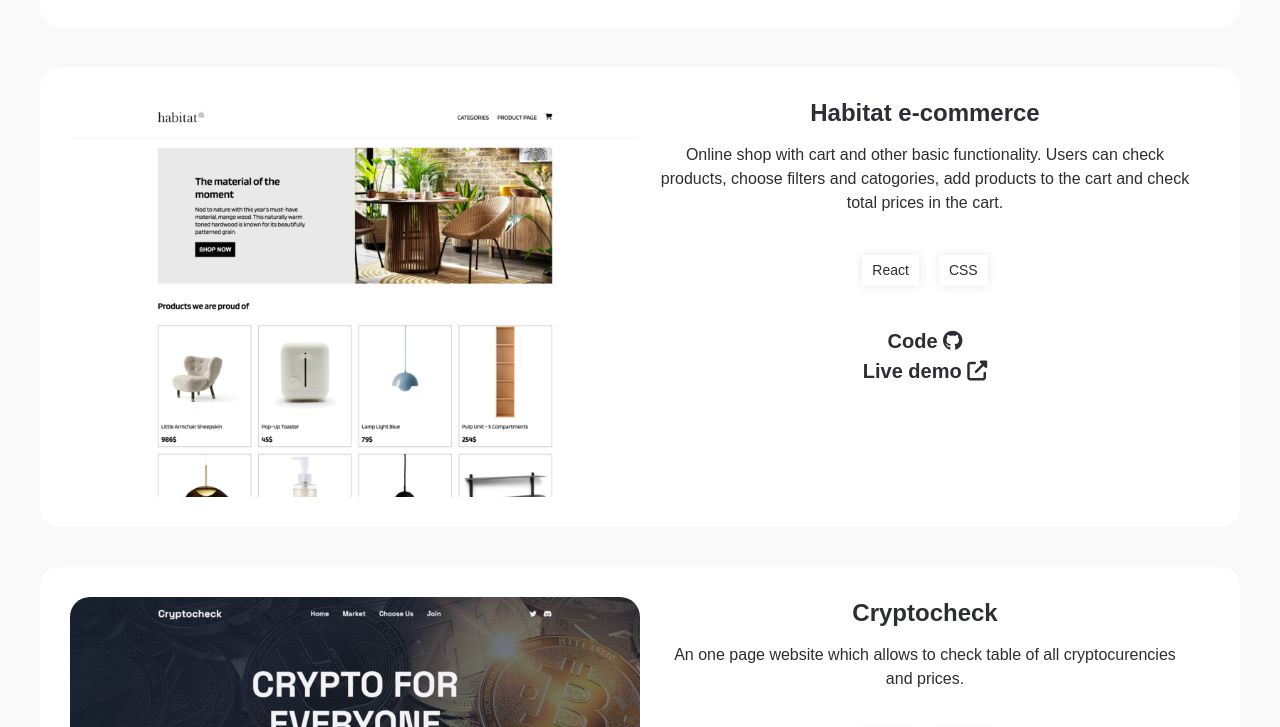
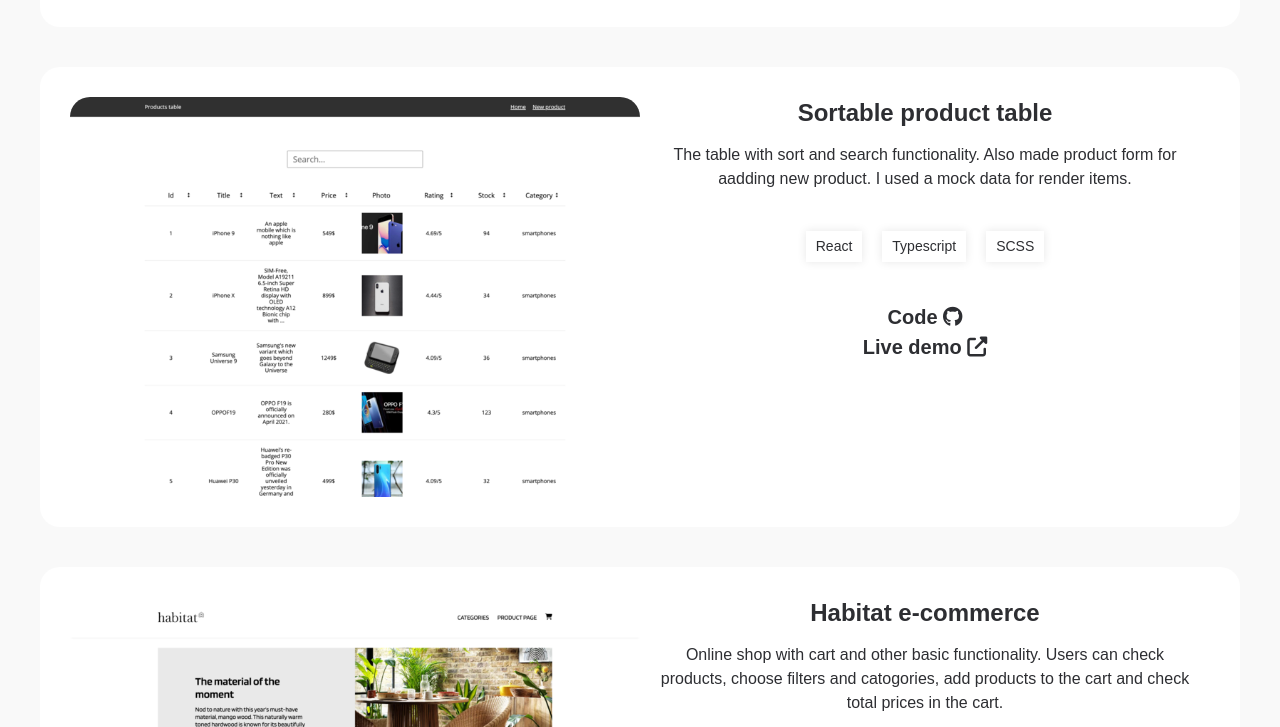
Before and after one commit to alexgreenpol/alexgreenpol, a plain HTML site: page index.html in a window 1280 px wide. Shown: the part 2873-3600 px from the top of the page. Drawn offline with nearby package versions, Linux system fonts and the light colour scheme.

Commit message:
Deploy project

```diff
--- a/index.html
+++ b/index.html
@@ -333,6 +333,57 @@
                                                     </a>
                                                     <a
                                                         href="https://ag-car-rental.vercel.app/"
+                                                        target="_blank"
+                                                    >
+                                                        Live demo
+                                                        <i
+                                                            class="fa-solid fa-up-right-from-square"
+                                                        ></i>
+                                                    </a>
+                                                </div>
+                                            </div>
+                                        </div>
+                                    </div>
+                                </div>
+
+                                <div class="preview">
+                                    <div class="pure-g">
+                                        <div class="pure-u-1 pure-u-lg-1-2">
+                                            <div class="preview__box">
+                                                <img
+                                                    src="./images/portfolio/sortable.png"
+                                                    alt=""
+                                                />
+                                            </div>
+                                        </div>
+                                        <div class="pure-u-1 pure-u-lg-1-2">
+                                            <div class="content">
+                                                <h4>Sortable product table</h4>
+                                                <p>
+                                                    The table with sort and
+                                                    search functionality. Also
+                                                    made product form for
+                                                    aadding new product. I used
+                                                    a mock data for render
+                                                    items.
+                                                </p>
+                                                <ul class="technologies">
+                                                    <li>React</li>
+                                                    <li>Typescript</li>
+                                                    <li>SCSS</li>
+                                                </ul>
+                                                <div class="links">
+                                                    <a
+                                                        href="https://github.com/alexgreenpol/sortable-product-table"
+                                                        target="_blank"
+                                                    >
+                                                        Code
+                                                        <i
+                                                            class="fa-brands fa-github"
+                                                        ></i>
+                                                    </a>
+                                                    <a
+                                                        href="https://ag-sortable-table.vercel.app/"
                                                         target="_blank"
                                                     >
                                                         Live demo
```
Also changed, not shown: images/portfolio/sortable.png (added).
